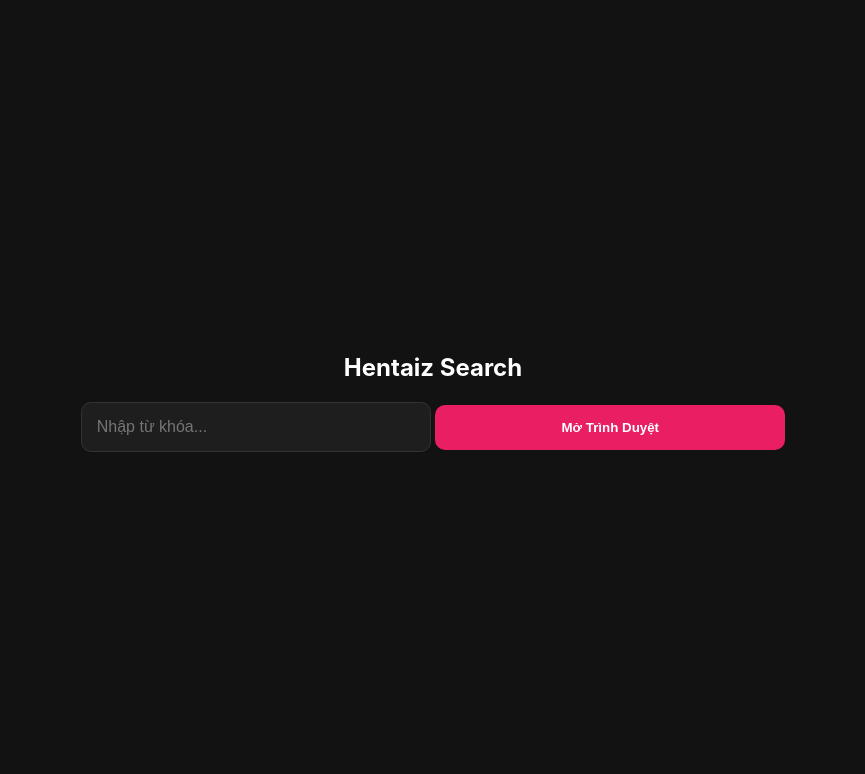
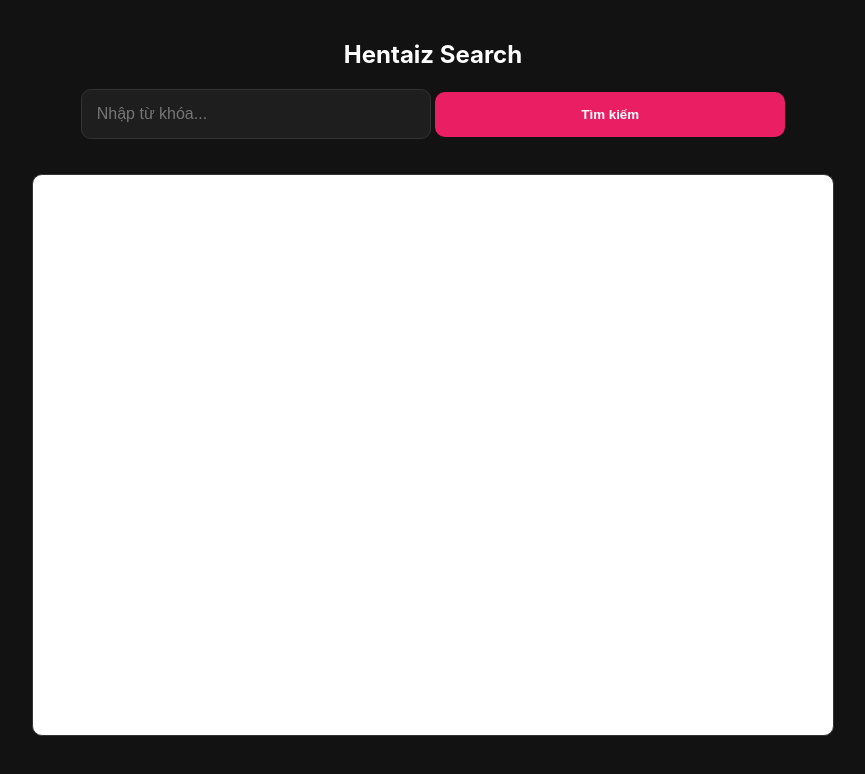
Before and after one commit to Khoi-star/prohentai, a plain HTML site: page index.html in a window 1280 px wide. Shown: the whole page, without its empty margins (207-1072 px from the left). Drawn offline with Linux system fonts and the light colour scheme.

Commit message:
Refactor index.html for improved layout and search
Updated styles and modified search button text. Changed search behavior to load results in an iframe instead of a new window.

```diff
--- a/index.html
+++ b/index.html
@@ -9,13 +9,13 @@
             font-family: -apple-system, sans-serif;
             background-color: #121212;
             color: #ffffff;
+            margin: 0;
             display: flex;
-            justify-content: center;
+            flex-direction: column;
             align-items: center;
-            height: 100vh;
-            margin: 0;
+            padding: 20px;
         }
-        .container { text-align: center; width: 90%; }
+        .container { text-align: center; width: 100%; margin-bottom: 20px; }
         input {
             padding: 15px;
             width: 100%;
@@ -39,6 +39,14 @@
             font-weight: bold;
             cursor: pointer;
         }
+        #resultFrame {
+            width: 100%;
+            max-width: 800px;
+            height: 70vh;
+            border: 1px solid #333;
+            border-radius: 10px;
+            background: #fff; /* Nền trắng cho iframe */
+        }
     </style>
 </head>
 <body>
@@ -46,22 +54,21 @@
 <div class="container">
     <h2>Hentaiz Search</h2>
     <input type="text" id="tagInput" placeholder="Nhập từ khóa...">
-    <button onclick="openSearch()">Mở Trình Duyệt</button>
+    <button onclick="openSearch()">Tìm kiếm</button>
 </div>
+
+<iframe id="resultFrame" title="Kết quả tìm kiếm"></iframe>
 
 <script>
     function openSearch() {
         let input = document.getElementById('tagInput').value.trim();
         if (input === "") return alert("Vui lòng nhập từ khóa!");
 
-        // Thay dấu cách thành dấu '+'
         let query = input.replace(/\s+/g, '+');
-
-        // Đường dẫn theo yêu cầu của bạn: https://hentaiz.cool/browse?q=mã
         let url = `https://hentaiz.cool/browse?q=${query}`;
 
-        // Mở trong cửa sổ mới (trình duyệt mặc định của iOS)
-        window.open(url, '_blank');
+        // Gán URL vào iframe thay vì window.open
+        document.getElementById('resultFrame').src = url;
     }
 </script>
 
```
